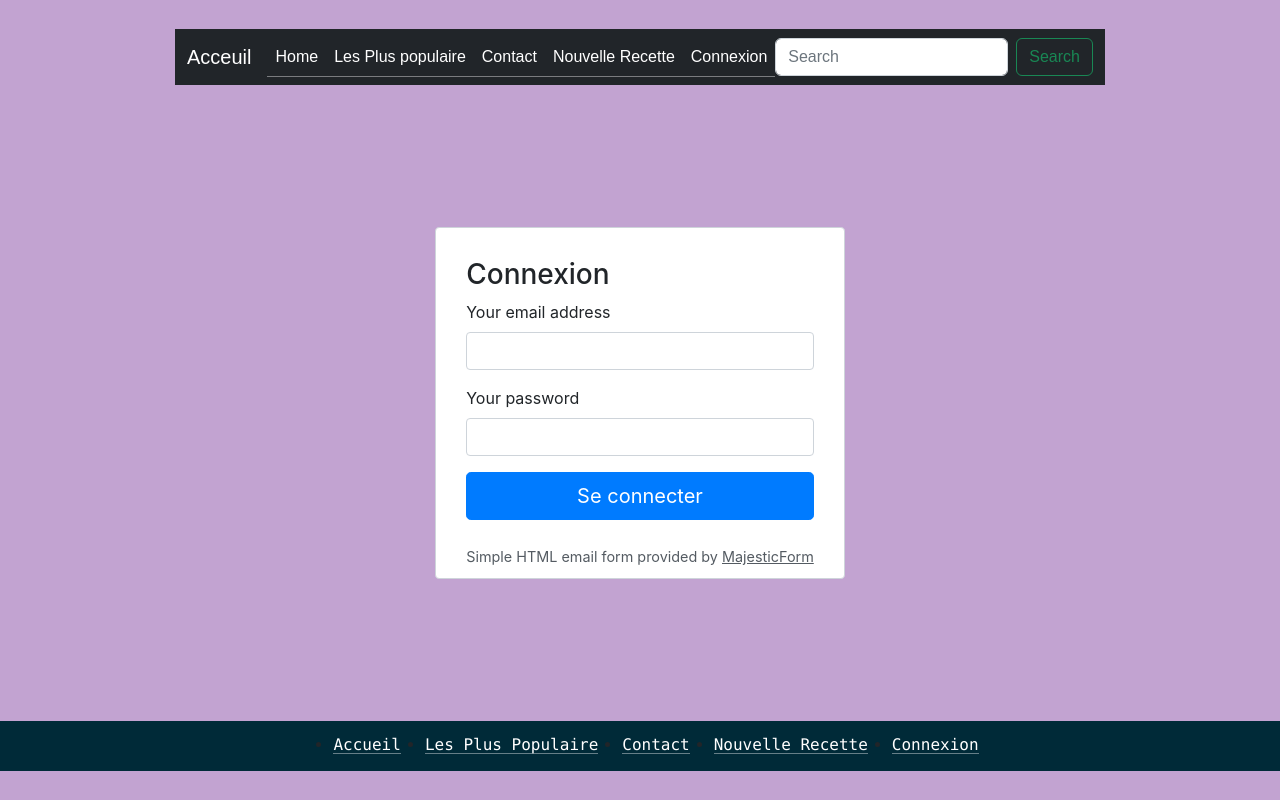
After one commit to Nguyen-Minh-Kha/introduction-php, a PHP site: page /exercises/ex5/connexion.php in a window 1280 px wide. The commit adds this page. Run offline with PHP 8.4, Linux system fonts and the light colour scheme; some libraries are stand-ins or nearby versions.

Commit message:
ex7 - login

```diff
--- /dev/null
+++ b/exercises/ex5/connexion.php
@@ -0,0 +1,24 @@
+<!DOCTYPE html>
+<html lang="en">
+<?php $TITLE = "Page connexion"; ?>
+
+<? include('./includes/head.php') ?>
+
+<body>
+
+    <? include('./includes/navbar.php') ?>
+    </br>
+
+    <?php
+    ?>
+
+    <? include('./includes/loginForm.php') ?>
+
+    </br>
+    <? include('./includes/footer.php') ?>
+
+    <? include('./includes/bootstrapScript.php') ?>
+
+</body>
+
+</html>
--- a/exercises/ex5/includes/footer.php
+++ b/exercises/ex5/includes/footer.php
@@ -5,6 +5,7 @@
             <li><a href="popularity.php">Les Plus Populaire</a></li>
             <li><a href="contact.php">Contact</a></li>
             <li><a href="nouvelleRecette.php">Nouvelle Recette</a></li>
+            <li><a href="connexion.php">Connexion</a></li>
         </ul>
     </div>
 </footer>
--- /dev/null
+++ b/exercises/ex5/includes/loginForm.php
@@ -0,0 +1,34 @@
+<div class="fcf-body">
+
+    <div id="fcf-form">
+        <h3 class="fcf-h3">Connexion</h3>
+
+        <form id="fcf-form-id" class="fcf-form-class" method="post" action="connexion.traitement.php">
+
+            <div class="fcf-form-group">
+                <label for="Email" class="fcf-label">Your email address</label>
+                <div class="fcf-input-group">
+                    <input type="email" id="Email" name="email" class="fcf-form-control" value="" required>
+                </div>
+            </div>
+
+            <div class="fcf-form-group">
+                <label for="Email" class="fcf-label">Your password</label>
+                <div class="fcf-input-group">
+                    <input type="password" id="Password" name="password" class="fcf-form-control" value="" required>
+                </div>
+            </div>
+
+            <div class="fcf-form-group">
+                <button type="submit" id="fcf-button" class="fcf-btn fcf-btn-primary fcf-btn-lg fcf-btn-block">
+                    Se connecter</button>
+            </div>
+
+            <div class="fcf-credit" id="fcf-credit">
+                Simple HTML email form provided by <a href="https://www.majesticform.com" target="_blank">MajesticForm</a>
+            </div>
+
+        </form>
+    </div>
+
+</div>
--- a/exercises/ex5/includes/navbar.php
+++ b/exercises/ex5/includes/navbar.php
@@ -34,9 +34,9 @@
                     <a class="nav-link" href="nouvelleRecette.php" style="color:white">Nouvelle Recette</a>
                 </li>
 
-                <!-- <li class="nav-item">
-                    <a class="nav-link disabled" style="color:white">Disabled</a>
-                </li> -->
+                <li class="nav-item">
+                    <a class="nav-link" href="connexion.php" style="color:white">Connexion</a>
+                </li>
             </ul>
             <form class="d-flex" role="search">
                 <input class="form-control me-2" type="search" placeholder="Search" aria-label="Search">
```
Also changed, not shown: exercises/ex5/connexion.traitement.php (added, +28 -0 lines), exercises/ex5/includes/users.php (added, +24 -0 lines).
